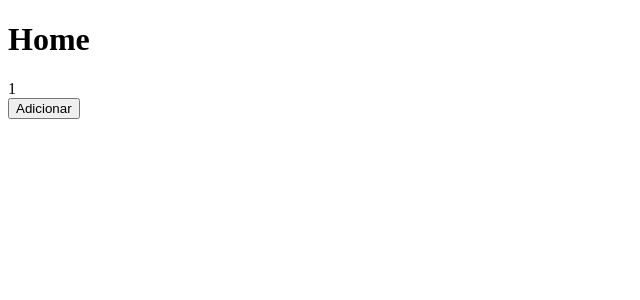
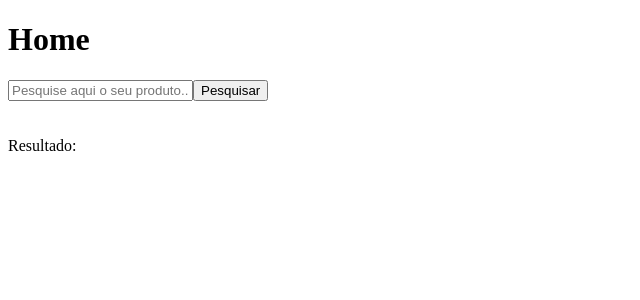
Before and after one commit to PeuDevBr/ReacJSt_website, a Next.js app: page / in a window 1280 px wide. Shown: the top 300 px of the page, without its empty margins (0-640 px from the left). Built offline with nearby package versions, Linux system fonts and the light colour scheme.

Commit message:
Adicionando o campo de busca

```diff
--- a/pages/index.js
+++ b/pages/index.js
@@ -4,21 +4,24 @@ function Home() {
   return (
     <div>
       <h1>Home</h1>
-      <Contador/>
+      <Logo/>
     </div>
   )
 }
 
-function Contador() {
-  const [contador, setContador] = useState(1);
+function Logo() {
+  const [search, setSearch] = useState("");
 
-  function adicionarContador() {
-    setContador(contador + 1);
+  function searchProduct() {
+    let searchInput= document.getElementById("searchFor").value
+    setSearch(searchInput);
   }
   return (
     <div>
-      <div>{contador}</div>
-      <button onClick={adicionarContador}>Adicionar</button>
+      <input id="searchFor" type="text" placeholder="Pesquise aqui o seu produto..."/>
+      <button onClick={searchProduct}>Pesquisar</button>
+      <br/><br/><br/>
+      <div>Resultado: {search}</div>
     </div>
   )
 }
```
Also changed, not shown: pages/index copy.js (added, +26 -0 lines).
